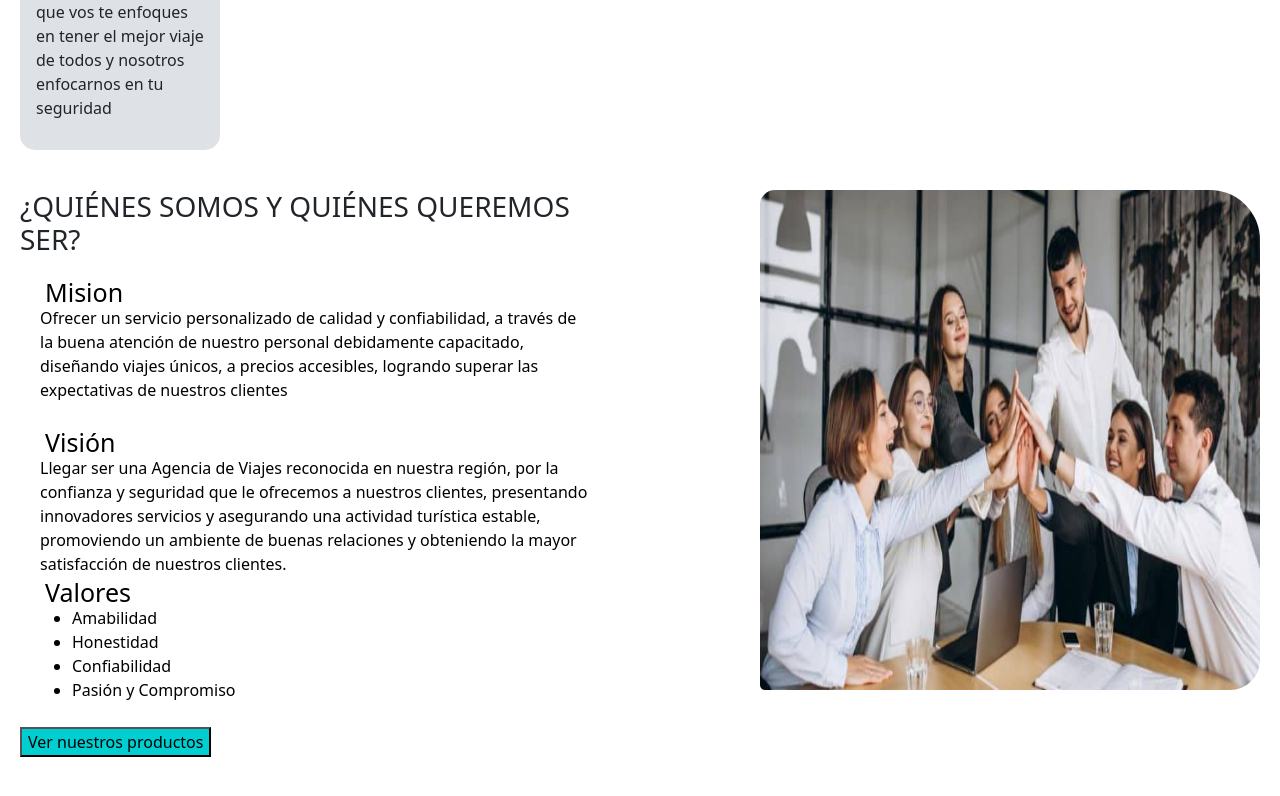
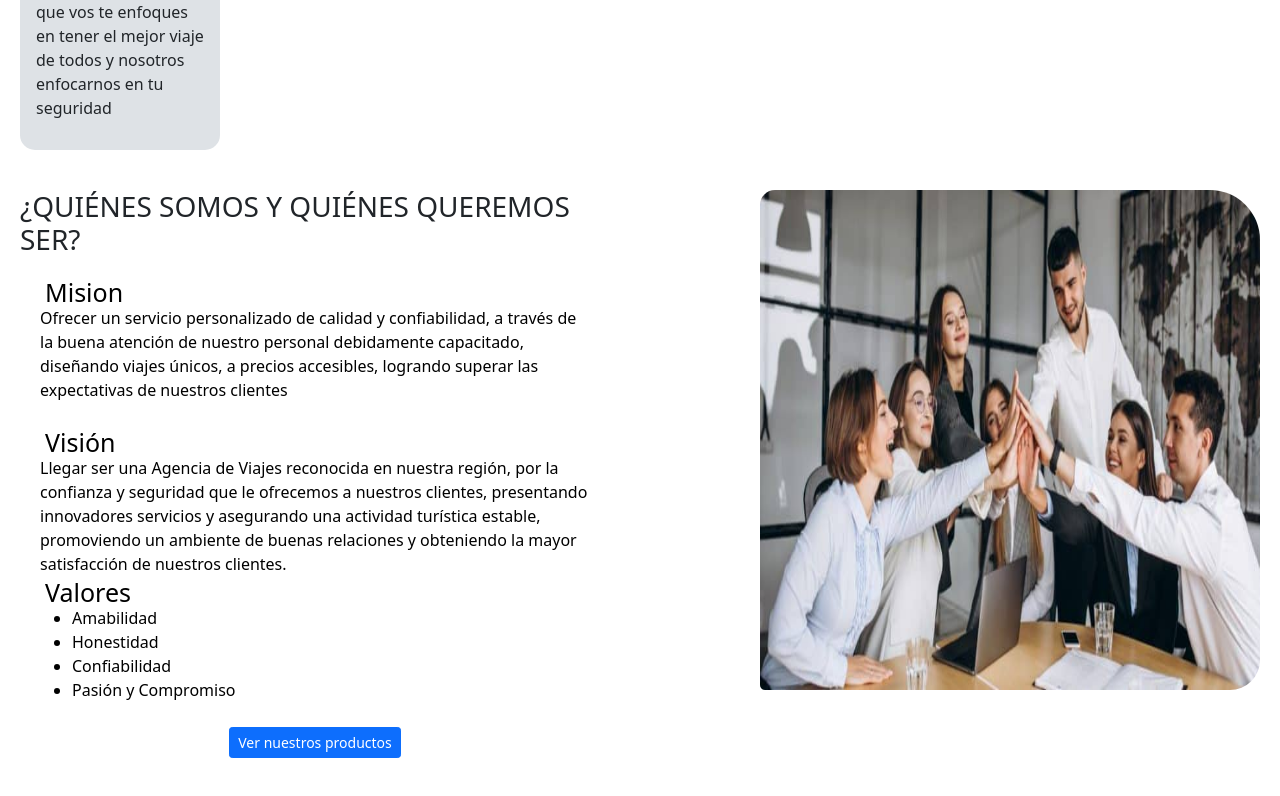
Before and after one commit to GPallero/Proyecto-React-Numen, a React (Create React App) app: page / in a window 1280 px wide. Shown: the part 752-1548 px from the top of the page. Built offline with nearby package versions, Linux system fonts and the light colour scheme.

Commit message:
se actualizó boton

```diff
--- a/src/components/section_4.js
+++ b/src/components/section_4.js
@@ -1,7 +1,8 @@
 import React from "react";
 import Cards4 from "./cards_4";
 import ourTeam from "../images_section3/ourteam.jpg";
-import itemPlane from "../images_section3/plane-item.png"
+import itemPlane from "../images_section3/plane-item.png";
+import {Button} from "react-bootstrap";
 
 const infoS4 =[
     {
@@ -45,8 +46,10 @@ const Section4 = () => {
                         </div>
                     ))
                         }
-                        <div className="buttonS4">
-                            <button type="text">Ver nuestros productos</button>
+                        <div className="mb-2">
+                            <Button variant="primary" size="sm">
+                            Ver nuestros productos
+                            </Button>{' '}
                         </div>
                 </div>
                 <div className= "section4image">
@@ -76,11 +79,11 @@ const Section4 = () => {
                 objet-fit: cover;
                 border-radius: 15px 50px 30px 5px;
             }
+            .mb-2 {
+                display: flex;
+                justify-content: center;
+            }
 
-            button{
-                background-color: #00ced1;
-                text-align: center;
-            }
             `}
             </style>
         </>
```
